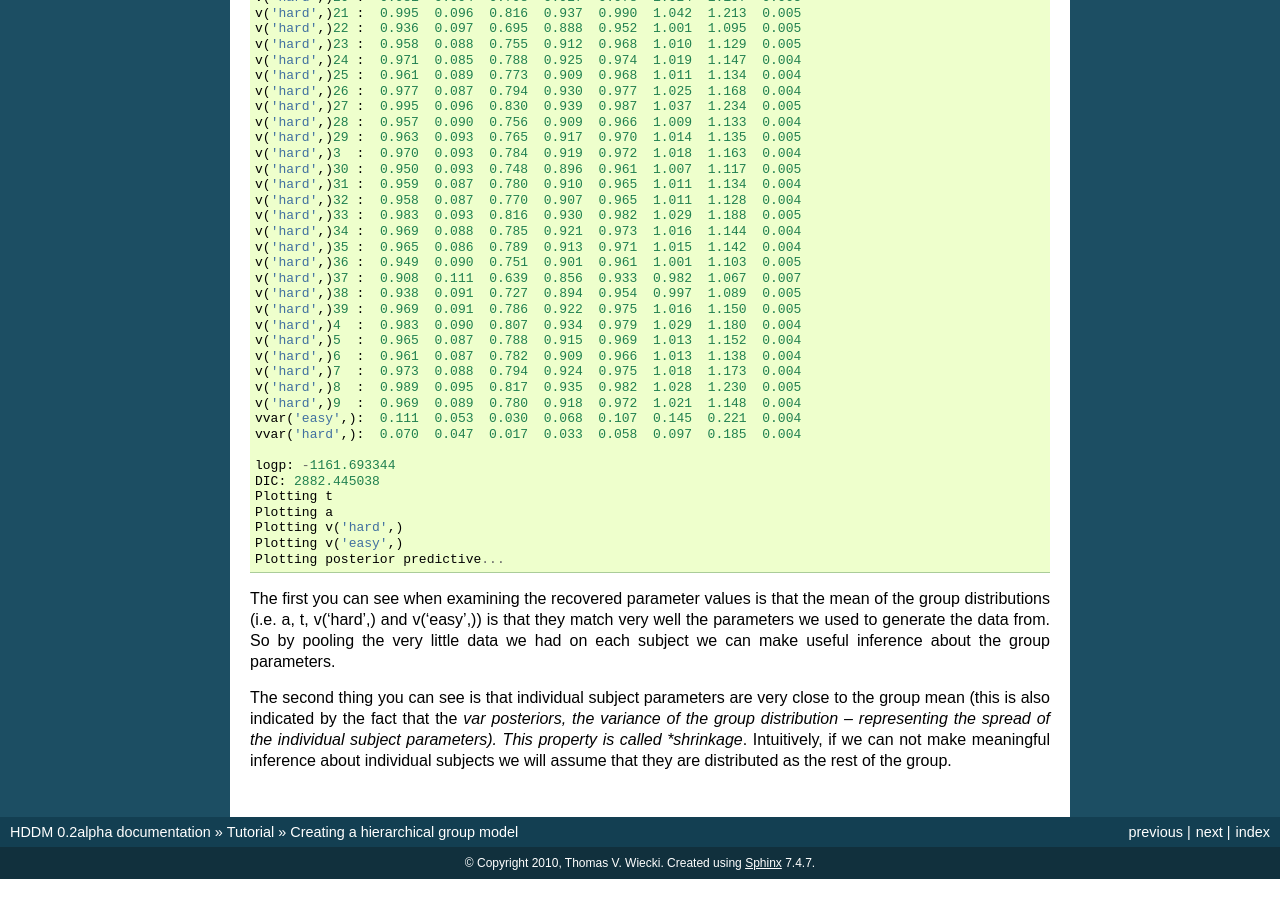
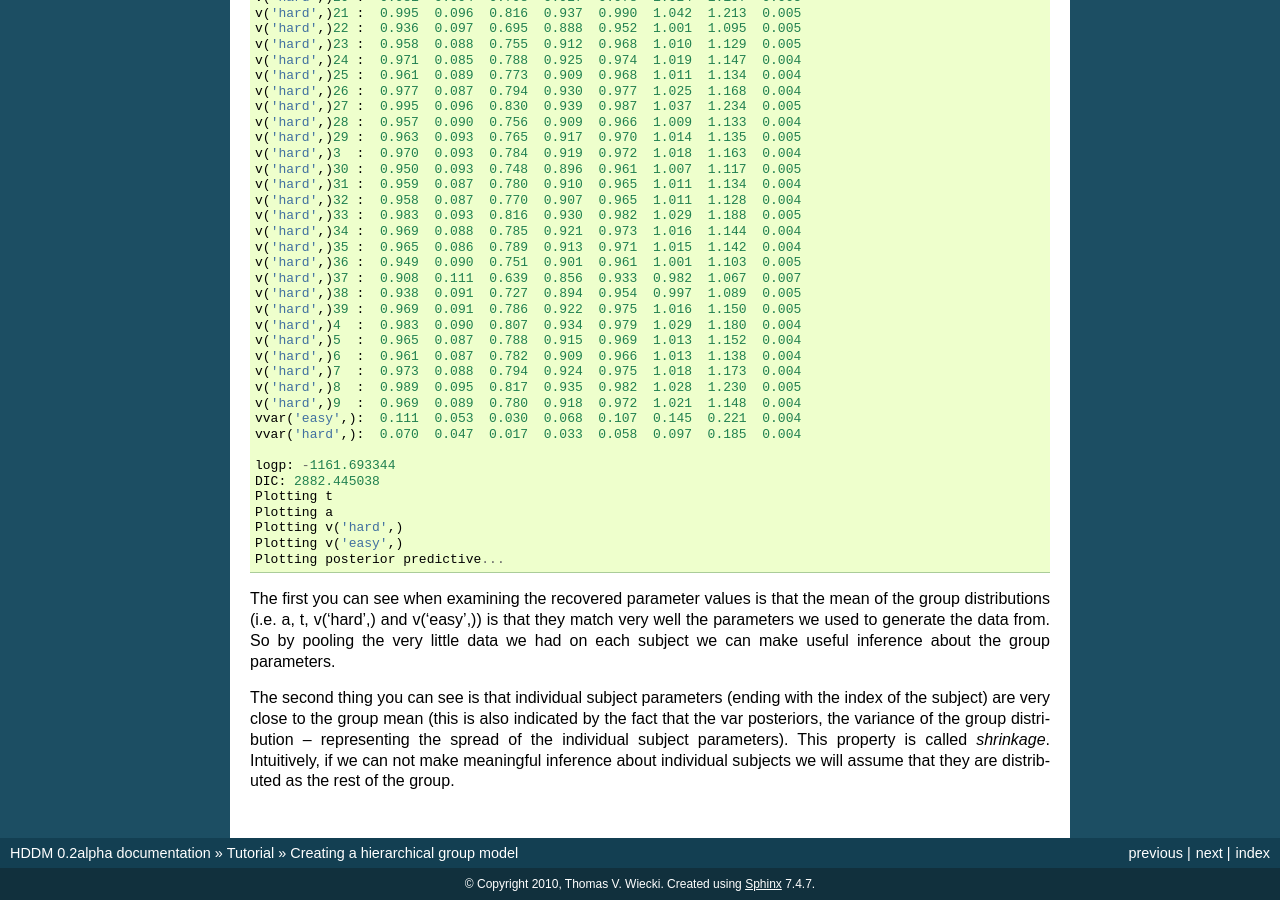
Before and after one commit to hddm-devs/hddm, a Sphinx documentation site: the page built from docs/tutorial_config_subjects.rst, in a window 1280 px wide and 900 px high, scrolled down 3194 px. Built offline with Sphinx 7.4.7, drawn with Linux system fonts in a browser that asks for light colours; formulas are drawn with MathJax 3; before the commit the page ends 4073 px from its top, so only the background shows below that.

Commit message:
DOC: Formatting typos.

```diff
--- a/docs/tutorial_config_subjects.rst
+++ b/docs/tutorial_config_subjects.rst
@@ -253,6 +253,17 @@
     Plotting posterior predictive...
 
 
-The first you can see when examining the recovered parameter values is that the mean of the group distributions (i.e. a, t, v('hard',) and v('easy',)) is that they match very well the parameters we used to generate the data from. So by pooling the very little data we had on each subject we can make useful inference about the group parameters.
+The first you can see when examining the recovered parameter values is
+that the mean of the group distributions (i.e. a, t, v('hard',) and
+v('easy',)) is that they match very well the parameters we used to
+generate the data from. So by pooling the very little data we had on
+each subject we can make useful inference about the group parameters.
 
-The second thing you can see is that individual subject parameters are very close to the group mean (this is also indicated by the fact that the *var posteriors, the variance of the group distribution -- representing the spread of the individual subject parameters). This property is called *shrinkage*. Intuitively, if we can not make meaningful inference about individual subjects we will assume that they are distributed as the rest of the group.
+The second thing you can see is that individual subject parameters
+(ending with the index of the subject) are very close to the group
+mean (this is also indicated by the fact that the var posteriors, the
+variance of the group distribution -- representing the spread of the
+individual subject parameters). This property is called
+*shrinkage*. Intuitively, if we can not make meaningful inference
+about individual subjects we will assume that they are distributed as
+the rest of the group.
--- a/docs/tutorial_python.rst
+++ b/docs/tutorial_python.rst
@@ -72,5 +72,5 @@
 sampling then might look like this (assuming we imported hddm and
 loaded the data as above):
 
->>> model = hddm.HDDM(data, include=('V','Z','T'), depends_on={'v':'difficulty'})
+>>> model = hddm.HDDM(data, include=('V','Z','T'), bias=True, depends_on={'v':'difficulty'})
 >>> model.sample(10000, burn=5000)
```
